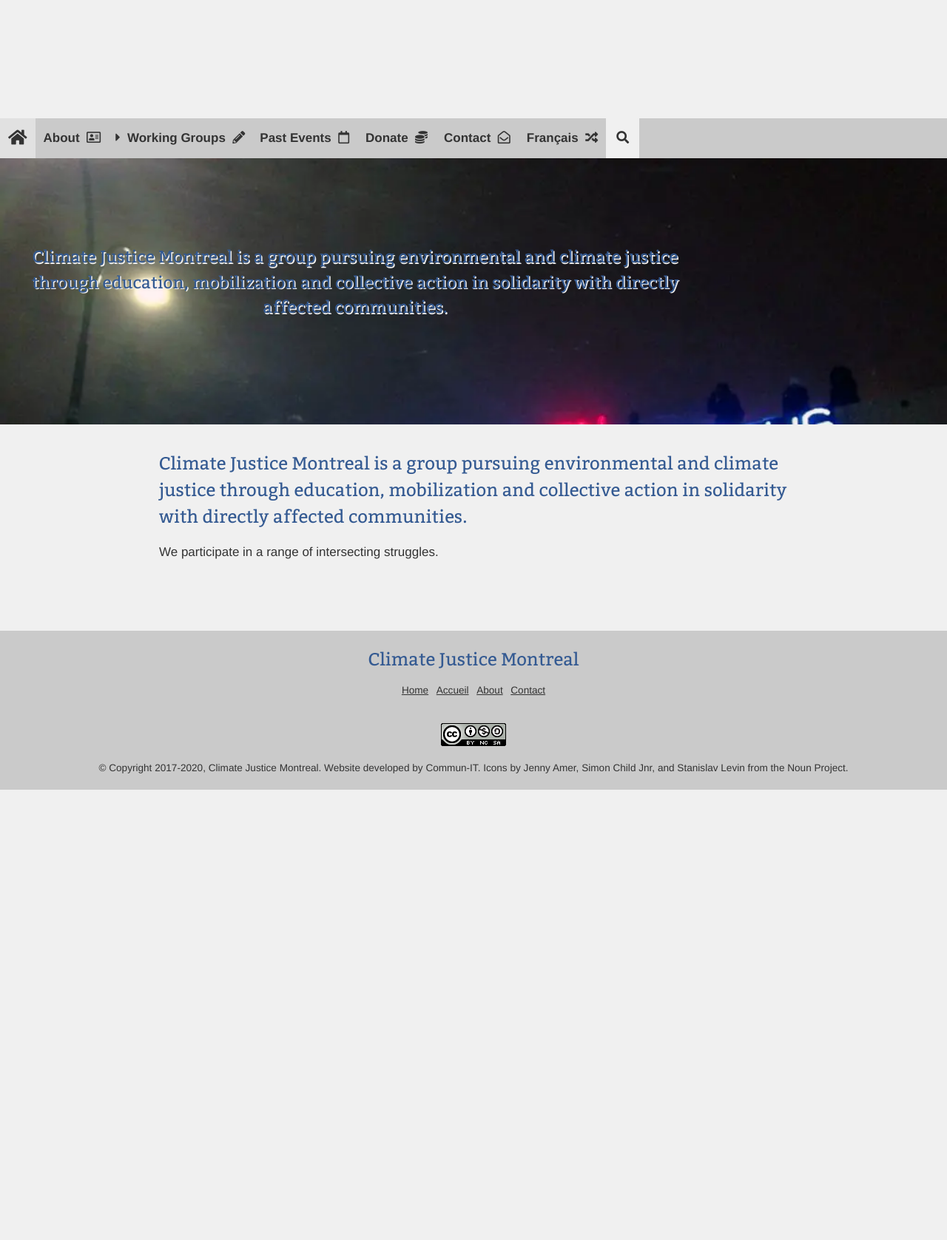
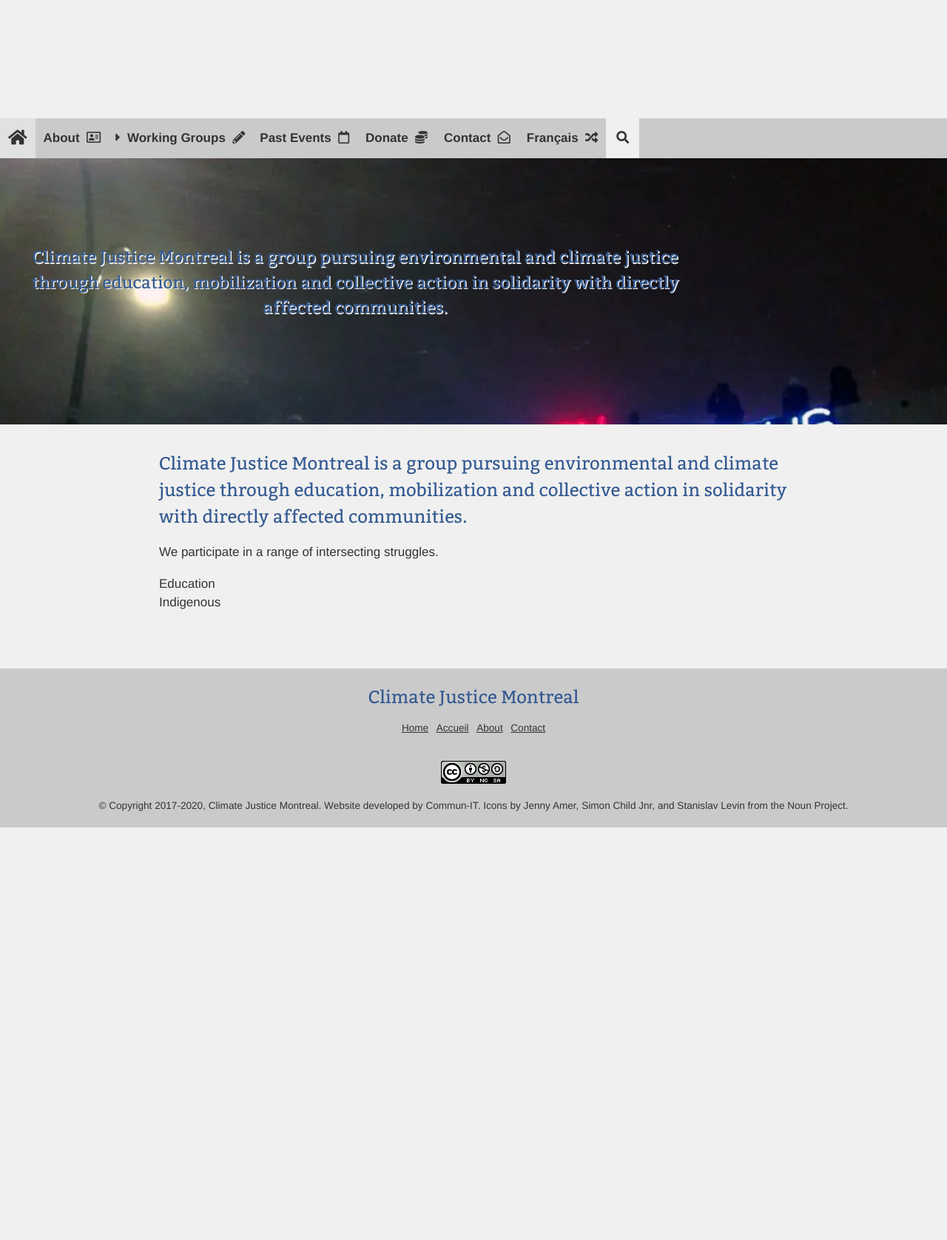
Before and after one commit to Climate-Justice-Montreal/cjm, a Jekyll site: the page built from index-en.md, in a window 1280 px wide. Shown: the whole page at 74% size. Built offline with Jekyll 4.4.1, drawn with Linux system fonts in a browser that asks for light colours; some web fonts are replaced; our own code applies the rules of GitHub Pages for plain Markdown files; before the commit the page ends 1068 px from its top, so only the background shows below that.

Commit message:
indexupdate

```diff
--- /dev/null
+++ b/_includes/diamond_grid.html
@@ -0,0 +1,7 @@
+<div class="diamond-contain"><div class="diamond-outer"><div class="diamond-inner" style="background-color:#f0f0f0;"></div></div></div>
+<div class="struggle-grid">
+  Education
+</div>
+<div class="struggle-grid">
+  Indigenous
+</div>
--- a/_sass/_font.scss
+++ b/_sass/_font.scss
@@ -20,7 +20,6 @@
 //   src: url(/assets/google_fonts/Playfair_Display/PlayfairDisplay-VariableFont_wght.ttf);
 //   font-display: swap;
 // }
-
 
 @font-face {
   font-family: "Bitter";
--- a/assets/css/style.scss
+++ b/assets/css/style.scss
@@ -231,6 +231,91 @@ $base-parallax-perspective: 8px;
 
 .center {
 	text-align: center;
+}
+
+.diamond-container {
+  color: #333333;
+  box-sizing: border-box;
+  margin: 0;
+  padding: 0;
+  border: 0;
+  font-size: 100%;
+  font: inherit;
+  vertical-align: baseline;
+  border-color: #cacaca;
+  overflow: visible;
+  position: relative;
+  width: 50px;
+  height: 25px;
+  left: 50%;
+  margin-left: -26px;
+  margin-top: -1px;
+  z-index: 25;
+  margin-bottom: -25px;
+  clear: both;
+}
+
+.diamond-outer {
+  color: #333333;
+  box-sizing: border-box;
+  margin: 0;
+  padding: 0;
+  border: 0;
+  font-size: 100%;
+  font: inherit;
+  vertical-align: baseline;
+  border-color: #cacaca;
+  overflow: hidden;
+  height: 100%;
+  width: 100%;
+  position: absolute;
+}
+
+.diamond-inner {
+  position: absolute;
+  left: 50%;
+  width: 50px;
+  height: 50px;
+  transform: translateX(-50%) rotate(45deg);
+  top: -39px;
+  background-color: #f0f0f0;
+}
+
+.struggle-grid {
+  box-sizing: border-box;
+  margin: 0;
+  padding: 0;
+  border: 0;
+  font-size: 100%;
+  font: inherit;
+  vertical-align: baseline;
+  clear: both;
+  position: relative;
+  border-top-style: solid;
+  width: 100%;
+  table-layout: fixed;
+  display: table;
+  border-top-width: 0px;
+  border-color: #cacaca;
+  background-color: #f0f0f0;
+  color: #333333;
+}
+
+.struggle-cell {
+  color: #333333;
+  box-sizing: border-box;
+  margin: 0;
+  border: 0;
+  font-size: 100%;
+  font: inherit;
+  display: table-cell;
+  border-color: #cacaca;
+  margin-left: 0;
+  margin-top: 0;
+  width: 33.3%;
+  vertical-align: top;
+  padding: 30px;
+  background-color: #2c758a;
 }
 
 .img_center_no_pad {
--- a/index-en.md
+++ b/index-en.md
@@ -7,3 +7,5 @@ permalink: /index-en
 ## Climate Justice Montreal is a group pursuing environmental and climate justice through education, mobilization and collective action in solidarity with directly affected communities.
 
 We participate in a range of intersecting struggles.
+
+{% include diamond_grid.html %}
```
Also changed, not shown: assets/webfonts/Entypo.otf (added), 1 other file.
